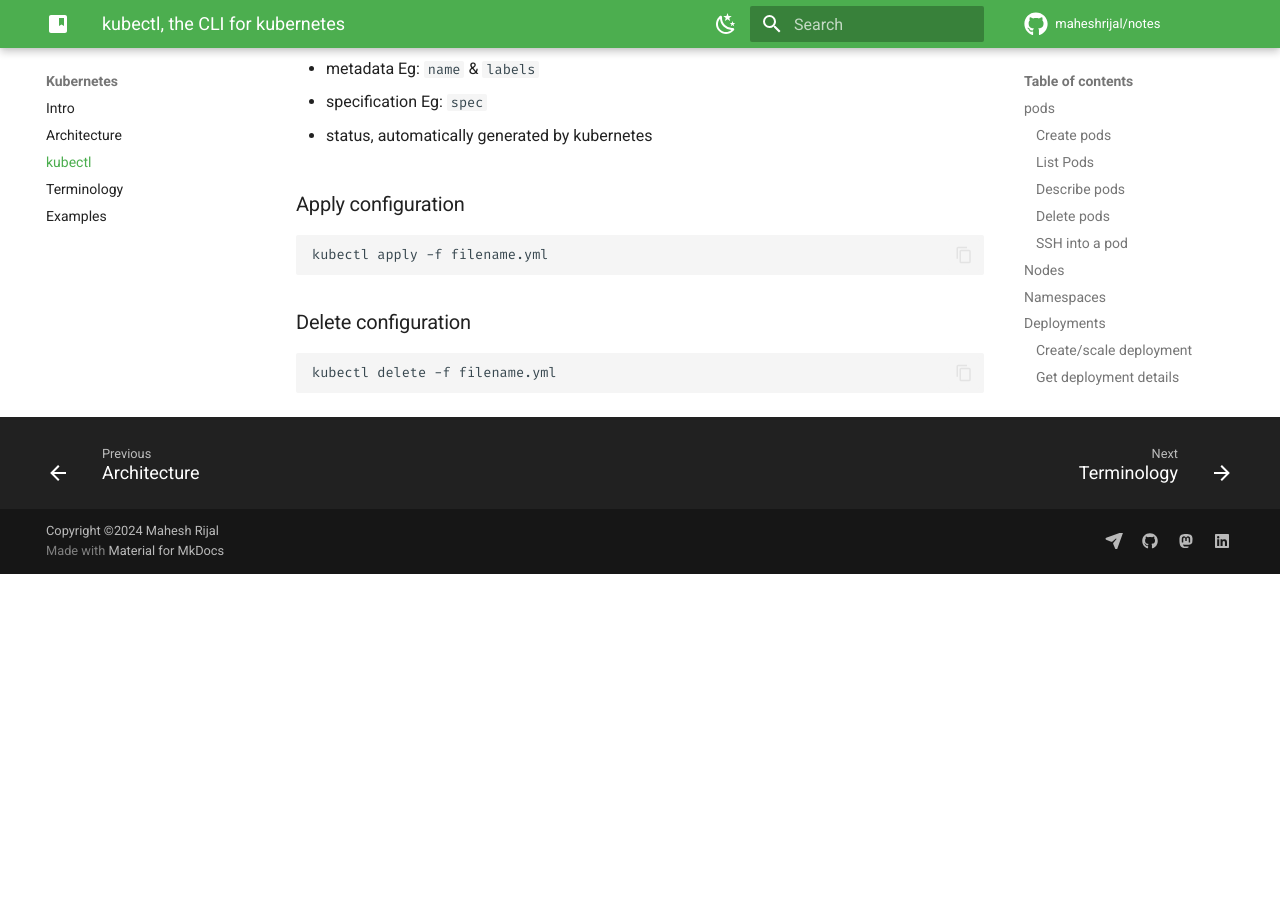
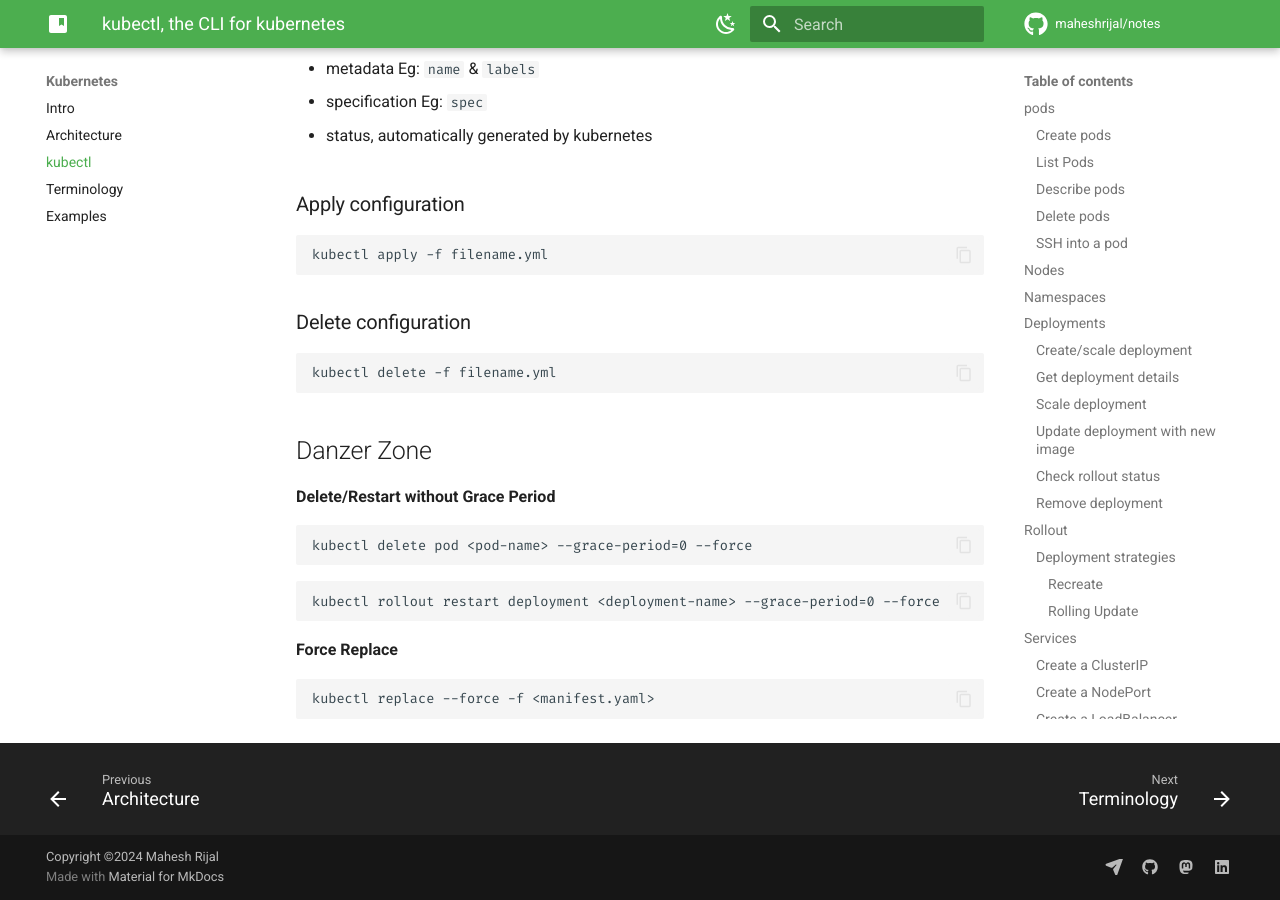
Before and after one commit to maheshrijal/notes, an MkDocs documentation site: the page built from docs/k8s/kubectl.md, in a window 1280 px wide and 900 px high, scrolled down 6305 px. Built offline with MkDocs 1.6.1 and Material for MkDocs 9.7.7, drawn with Linux system fonts in a browser that asks for light colours; comment, search, counter and statistics services are not loaded; before the commit the page ends 6879 px from its top, so only the background shows below that.

Commit message:
Update kubectl.md (#107)

````diff
--- a/docs/k8s/kubectl.md
+++ b/docs/k8s/kubectl.md
@@ -279,7 +279,6 @@ Every kubernetes configuration file has 3 parts
 - status, automatically generated by kubernetes
 
 
-
 ### Apply configuration
 ```
 kubectl apply -f filename.yml
@@ -289,3 +288,20 @@ kubectl apply -f filename.yml
 ```
 kubectl delete -f filename.yml
 ```
+
+## Danzer Zone
+
+**Delete/Restart without Grace Period**
+
+```
+kubectl delete pod <pod-name> --grace-period=0 --force
+```
+```
+kubectl rollout restart deployment <deployment-name> --grace-period=0 --force
+```
+
+**Force Replace**
+
+```
+kubectl replace --force -f <manifest.yaml>
+```
````
